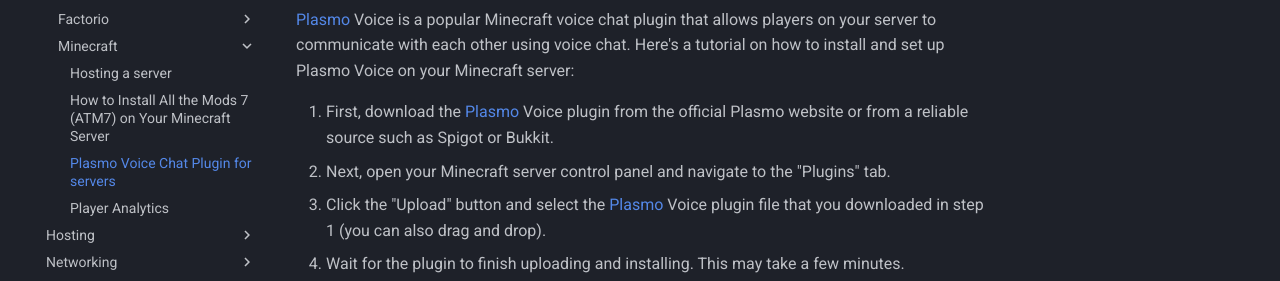
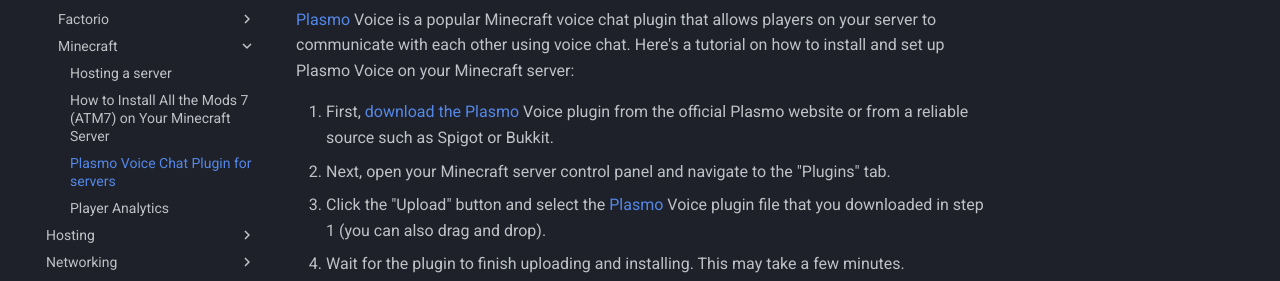
Before and after one commit to DeeKahy/OtterDocs, an MkDocs documentation site: the page built from docs/Games/Minecraft/Plasmo-Voice-Chat-Plugin-for-servers.md, in a window 1280 px wide. Shown: the part 173-454 px from the top of the page. Built offline with MkDocs 1.6.1 and Material for MkDocs 9.7.7, drawn with Linux system fonts in a browser that asks for light colours; comment, search, counter and statistics services are not loaded; some of the changed lines change nothing that is shown.

```diff
--- a/docs/Games/Minecraft/Plasmo-Voice-Chat-Plugin-for-servers.md
+++ b/docs/Games/Minecraft/Plasmo-Voice-Chat-Plugin-for-servers.md
@@ -4,7 +4,7 @@
 on your server to communicate with each other using voice chat. Here's a tutorial on how to install and set up Plasmo
 Voice on your Minecraft server:
 
-1. First, download the [Plasmo](https://github.com/plasmoapp/plasmo-voice) Voice plugin from the official Plasmo website
+1. First, [download the Plasmo](https://www.spigotmc.org/resources/plasmo-voice-server.91064/) Voice plugin from the official Plasmo website
    or from a reliable source such as Spigot or Bukkit.
 2. Next, open your Minecraft server control panel and navigate to the "Plugins" tab.
 3. Click the "Upload" button and select the [Plasmo](https://github.com/plasmoapp/plasmo-voice) Voice plugin file that
```
